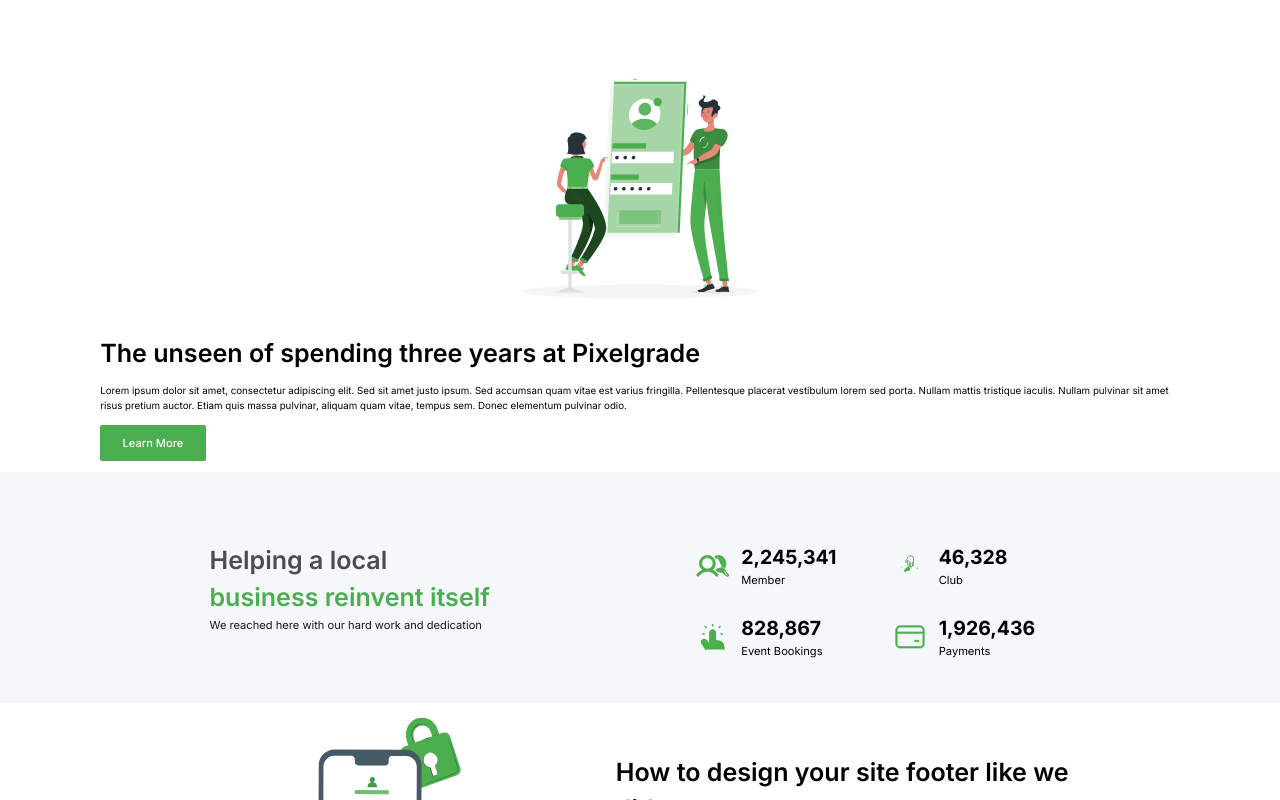
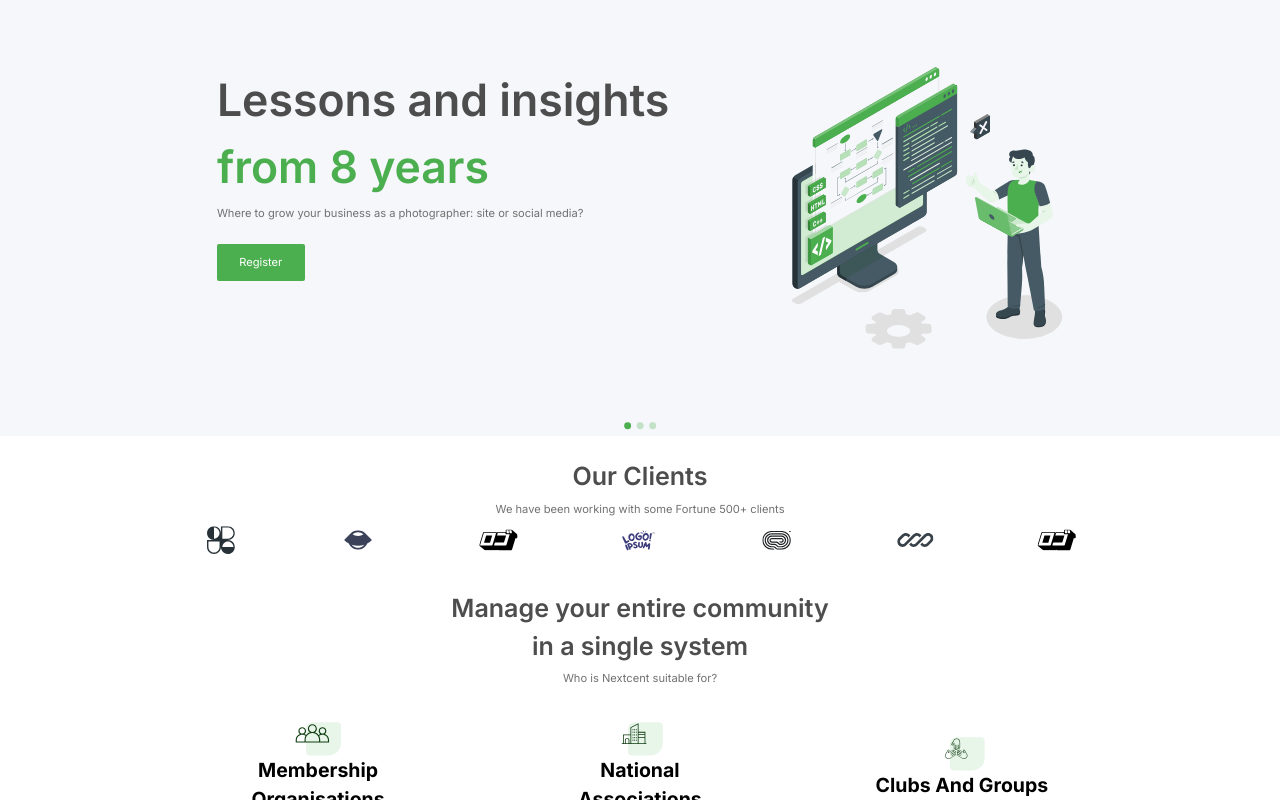
Before and after one commit to Kaushal-Saraf/my-app, a Next.js app: page / in a window 1280 px wide. Shown: the top 800 px of the page. Built offline with nearby package versions, Linux system fonts and the light colour scheme.

Commit message:
only header left

```diff
--- a/app/Components/Body/Achievement/Achievement.js
+++ b/app/Components/Body/Achievement/Achievement.js
@@ -15,11 +15,11 @@ const Achievement = () => {
         </p>
       </div>
       <div className=" flex-col justify-between w-[375.88px]">
-        <div className="flex justify-between my-[27.84px]">
+        <div className="flex flex-wrap justify-evenly">
            <Achievementcard imageUrl="/achievement1.svg" text1="2,245,341" text2="Member"/>
            <Achievementcard imageUrl="/achievement2.svg" text1="46,328" text2="Club"/>
         </div>
-        <div className="flex justify-between">
+        <div className="flex flex-wrap justify-evenly ">
            <Achievementcard imageUrl="/achievement3.svg" text1="828,867" text2="Event Bookings"/>
            <Achievementcard imageUrl="/achievement4.svg" text1="1,926,436" text2="Payments"/>
         </div>
--- a/app/Components/Body/Achievement/Achievementcard.js
+++ b/app/Components/Body/Achievement/Achievementcard.js
@@ -1,6 +1,6 @@
 const Achievementcard = ({ imageUrl, text1, text2 }) => {
   return (
-    <div className="w-[177.5px] h-[43px] flex items-center">
+    <div className="w-[177.5px] h-[43px] my-[27.84px] flex items-center">
       <img
         className=""
         src={imageUrl}
--- a/app/Components/Body/Unlock.js
+++ b/app/Components/Body/Unlock.js
@@ -8,7 +8,7 @@ const Unlock = () => {
         alt="hello"
         className="w-[307.66px] h-[301.4px] object-cover"
       />
-      <div className='flex-col'>
+      <div className='flex-col w-[460.1px]'>
         <p className='font-inter text-[25.06px] font-semibold'>
         The unseen of spending three years at Pixelgrade
         </p>
--- a/app/Components/Home/Client.js
+++ b/app/Components/Home/Client.js
@@ -7,7 +7,7 @@ const Client = () => {
         <p className="text-center text-[11.14px] font-normal text-[#717171] my-[5px]">
           We have been working with some Fortune 500+ clients
         </p>
-        <div className="flex justify-between px-[100.23px] w-full">
+        <div className="flex flex-wrap justify-evenly px-[100.23px] w-full">
           <img src="/Client1.svg" alt="hello" />
           <img src="/Client2.svg" alt="hello" />
           <img src="/Client3.svg" alt="hello" />
--- a/app/Components/Home/Community/Community.js
+++ b/app/Components/Home/Community/Community.js
@@ -12,7 +12,7 @@ const Community = () => {
       <p className="text-center text-[11.14px] font-normal text-[#717171] my-[5px]">
         Who is Nextcent suitable for?
       </p>
-      <div className="flex flex-wrap justify-between">
+      <div className="flex flex-wrap justify-evenly">
        <Communitycard imageUrl="/communitycard1.svg" text1="Membership Organisations" text2="Our membership management software provides full automation of membership renewals and payments"/>
        <Communitycard imageUrl="/communitycard2.svg" text1="National Associations" text2="Our membership management software provides full automation of membership renewals and payments"/>
        <Communitycard imageUrl="/communitycard3.svg" text1="Clubs And Groups" text2="Our membership management software provides full automation of membership renewals and payments"/>
--- a/app/Components/Home/Herosection/Herosection.js
+++ b/app/Components/Home/Herosection/Herosection.js
@@ -3,7 +3,7 @@ import Illustration from "./Illustration";
 const Herosection = () => {
   return (
     <div className="bg-[#F5F7FA]">
-      <div className="flex flex-wrap justify-between py-[66.82px] px-[100.23px] ">
+      <div className="flex flex-wrap justify-evenly py-[66.82px] px-[100.23px] ">
         <Frame />
         <Illustration />
       </div>
--- a/app/Components/Home/Herosection/Illustration.js
+++ b/app/Components/Home/Herosection/Illustration.js
@@ -1,7 +1,7 @@
 const Illustration = () => {
   return (
     <div className='w-[272.16px] h-[283.3px]'>
-        <img src="/HeroClientIll.svg" alt="Logo" />
+        <img src="/HeroClientIll.svg" alt="Logo" className="object-cover" />
     </div>
   )
 }
--- a/app/page.js
+++ b/app/page.js
@@ -4,7 +4,7 @@ import Boody from "./Components/Body/Boody";
 export default function Home() {
   return (
     <main className="bg-white">
-      {/* <Homeee/> */}
+      <Homeee/>
       <Boody/>
     </main>
   );
```
